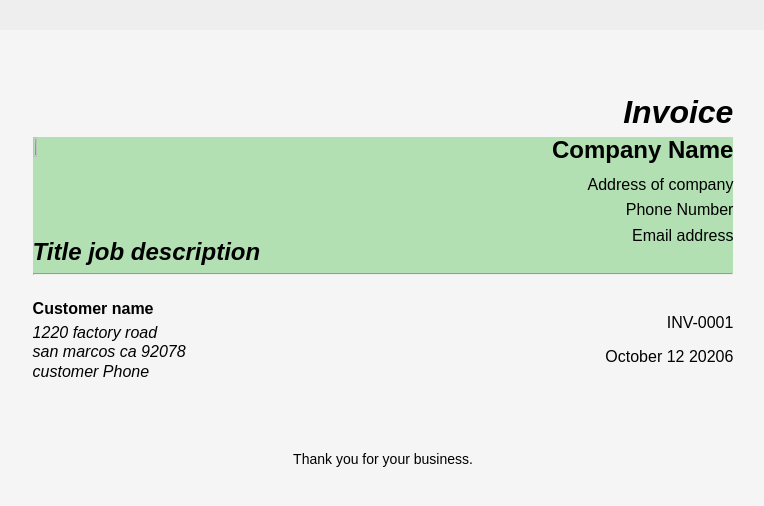
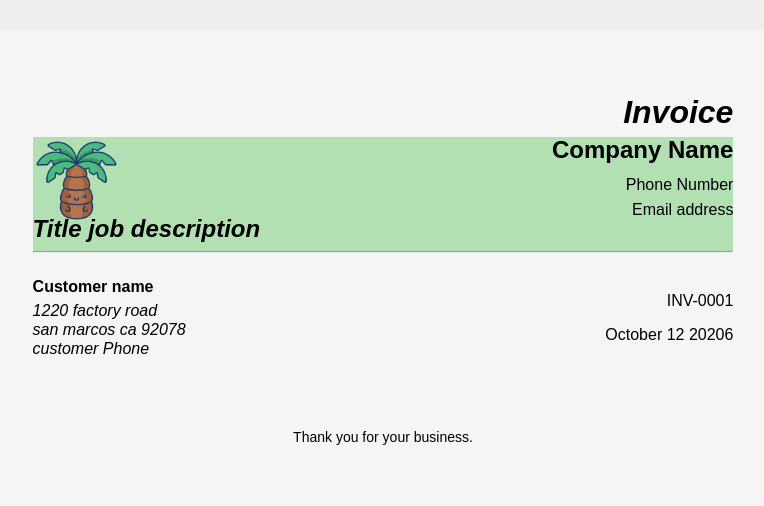
Before and after one commit to alexhernandez930/invoice-project, a plain HTML site: page Src/invoice.html in a window 1280 px wide. Shown: the whole page, without its empty margins (257-1021 px from the left). Drawn offline with Linux system fonts and the light colour scheme.

Commit message:
Correct logo path and update header info

```diff
--- a/Src/invoice.html
+++ b/Src/invoice.html
@@ -17,12 +17,11 @@
       <!-- Making the very top of the invoice with the compnay name and logo -->
       <div class="top">
         <div class="logo">
-          <img src="palm_cute.webp" />
+          <img src="../images/palm_cute.webp" />
         </div>
 
         <div class="user-info">
           <h2>Company Name</h2>
-          <p>Address of company</p>
           <p>Phone Number</p>
           <p>Email address</p>
         </div>
```
